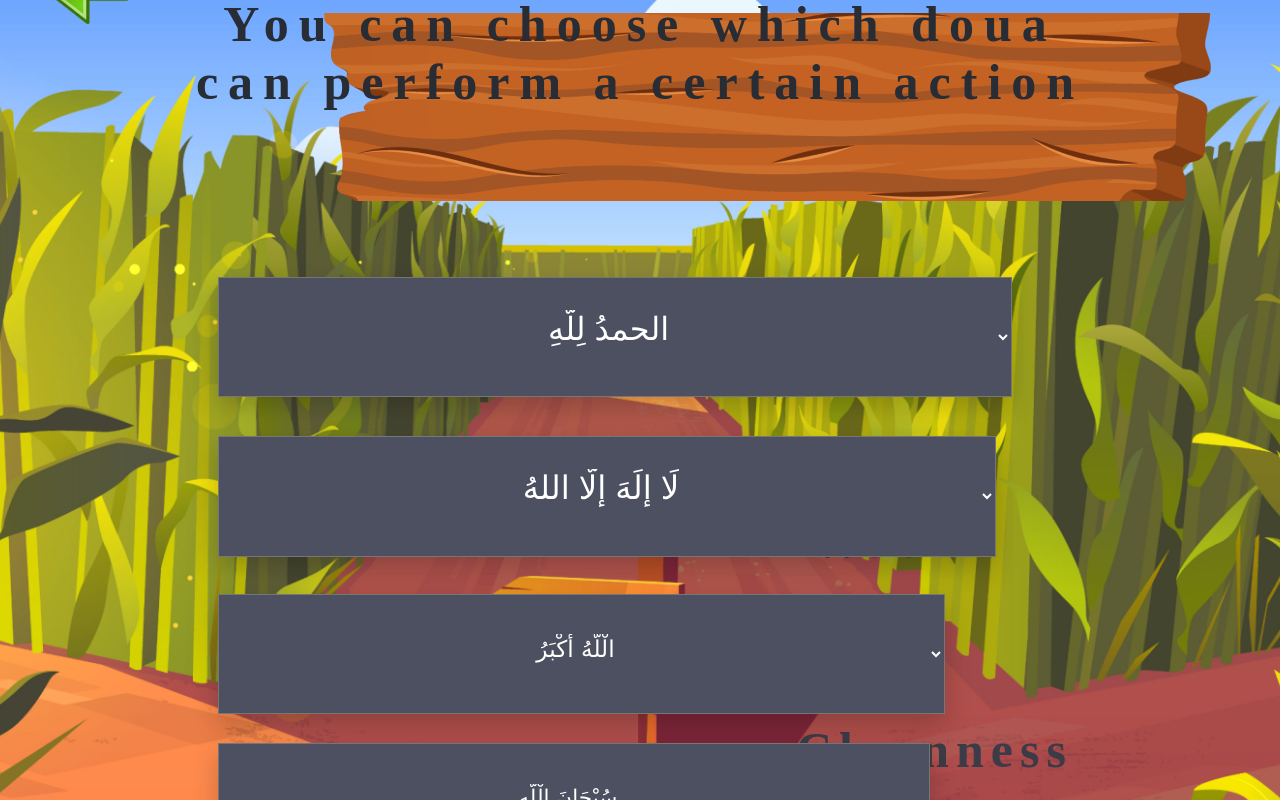
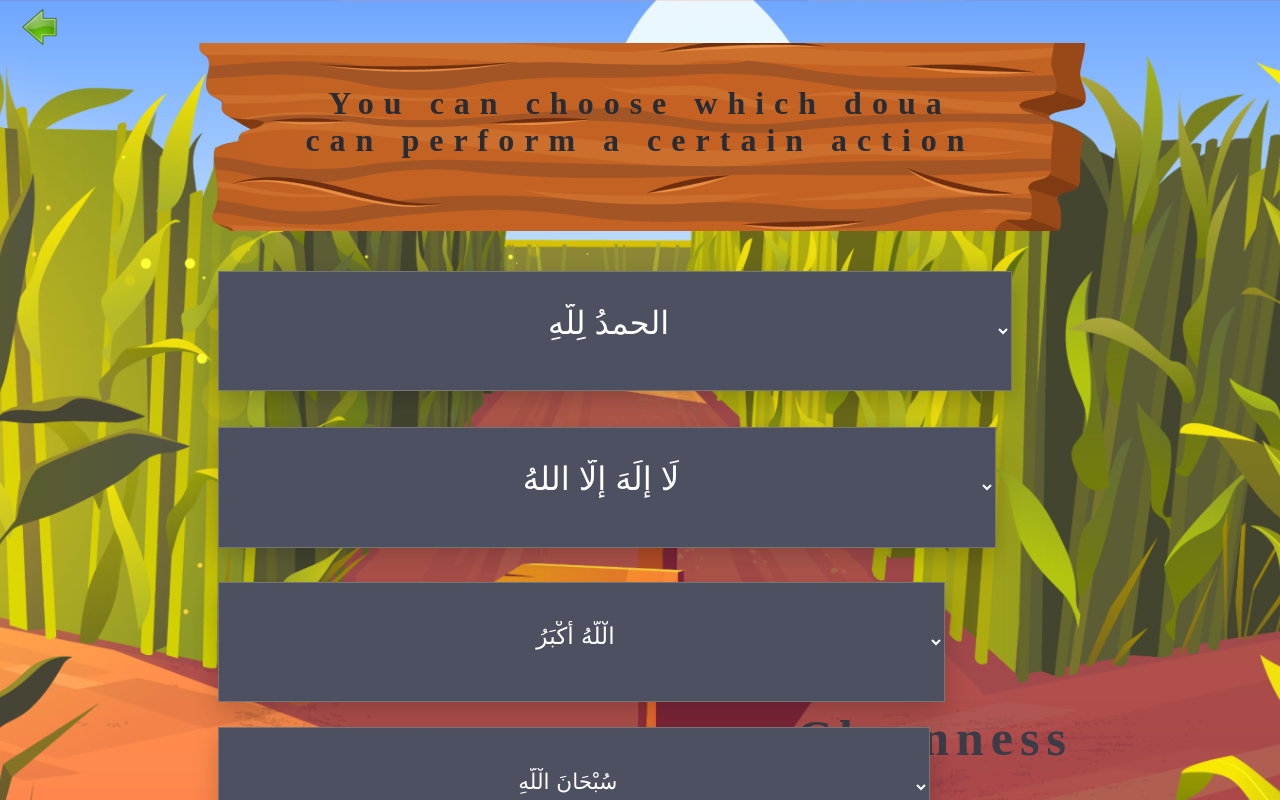
Before and after one commit to bouthaina5/Smart-Muslim, a React (Create React App) app in the folder client/: page / in a window 1280 px wide. Built offline with nearby package versions, Linux system fonts and the light colour scheme.

Commit message:
C:\Users\lenovo\Documents\GitHub\Smart-Muslim\client
version finale

```diff
--- a/client/src/App.css
+++ b/client/src/App.css
@@ -26,17 +26,15 @@
 .food{
   width: 200px;
   letter-spacing: 7px;
-
   height: 80px;
   margin: 100px auto;
   /* background: #3b3c47; */
   position: relative;
   left: 20%;
   font-size: 50px;
-  top: 115px;
+  top: 130px;
   color: #3b3c47;
   /* font-family: system-ui, -apple-system, BlinkMacSystemFont, 'Segoe UI', Roboto, O; */
-
 }
 .cleanness{
   width:200px;
@@ -46,7 +44,7 @@
   position: relative;
   left: 20%;
   font-size: 50px;
-  top: 160px;
+  top: 170px;
   letter-spacing: 7px;
 
   color: #3b3c47;
@@ -58,7 +56,7 @@
   /* background: #3b3c47; */
   position: relative;
   left: 20%;
-  top: 150px;
+  top: 170px;
   font-size: 50px;
   letter-spacing: 7px;
 
@@ -305,12 +303,65 @@ top: 30%;
 top: 60%;
 } */
 
+@media screen and (min-width: 600px) {
+  .petit {
+    width: min-content;
+    margin-top: 2%;
+  }
+  /* .about__me {
+      width: 50%;
+      margin: 2rem auto 4rem;
+  } */
+  .para  {
+    margin-top: -150px;
+    font-size: xx-large ;
+    margin-bottom: -70px;
+  }
+  .imag2{
+    max-width: 40px;
+    margin-top: 20px;
+    max-height: min-content;
+  }
+}
+/* @media screen and (max-width: 969px) {
+  .petit {
+    width: min-content;
+    margin-top: 4%;
+  }
 
-@media (prefers-reduced-motion: no-preference) {
+  .para  {
+    margin-top: -140px;
+    font-size: xx-large ;
+    margin-bottom: -155px;
+
+
+  }
+
+
+  .imag2{
+    max-width: 40px;
+    margin-top: 60px;
+    max-height: min-content;
+  }
+} */
+/* @media screen and (max-width: 600px) {
+  .petit {
+    width: max-content;
+    margin-top: 10%;
+  }
+  .para  {
+    margin-top: -300px;
+    font-size: xx-large ;
+    margin-bottom: -100px;
+  }
+
+} */
+
+/* @media (prefers-reduced-motion: no-preference) {
   .App-logo {
     animation: App-logo-spin infinite 20s linear;
   }
-}
+} */
 
 .App-header {
   background-color: #282c34;
--- a/client/src/images.js
+++ b/client/src/images.js
@@ -100,6 +100,7 @@ function Images(){
 </select>
 <span className='custom-arrow3'></span>
 </div>
+
 </main>
 
 
```
